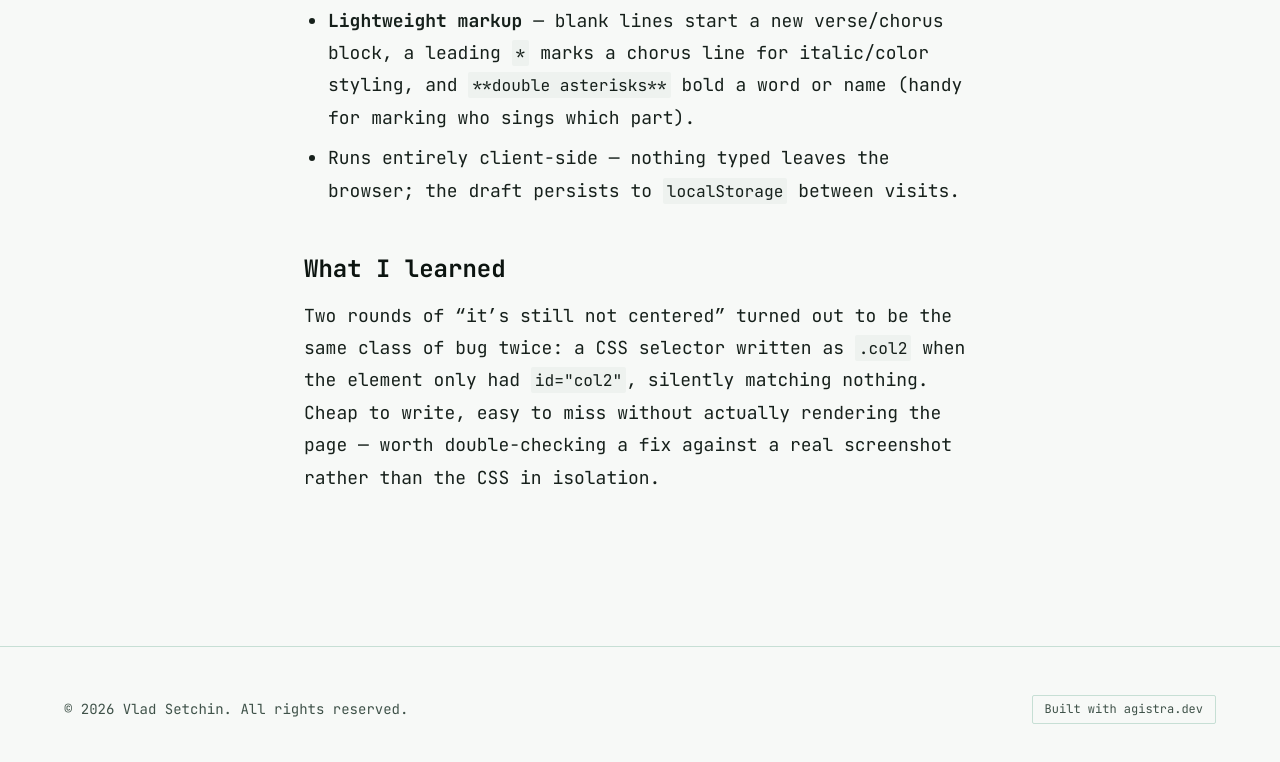
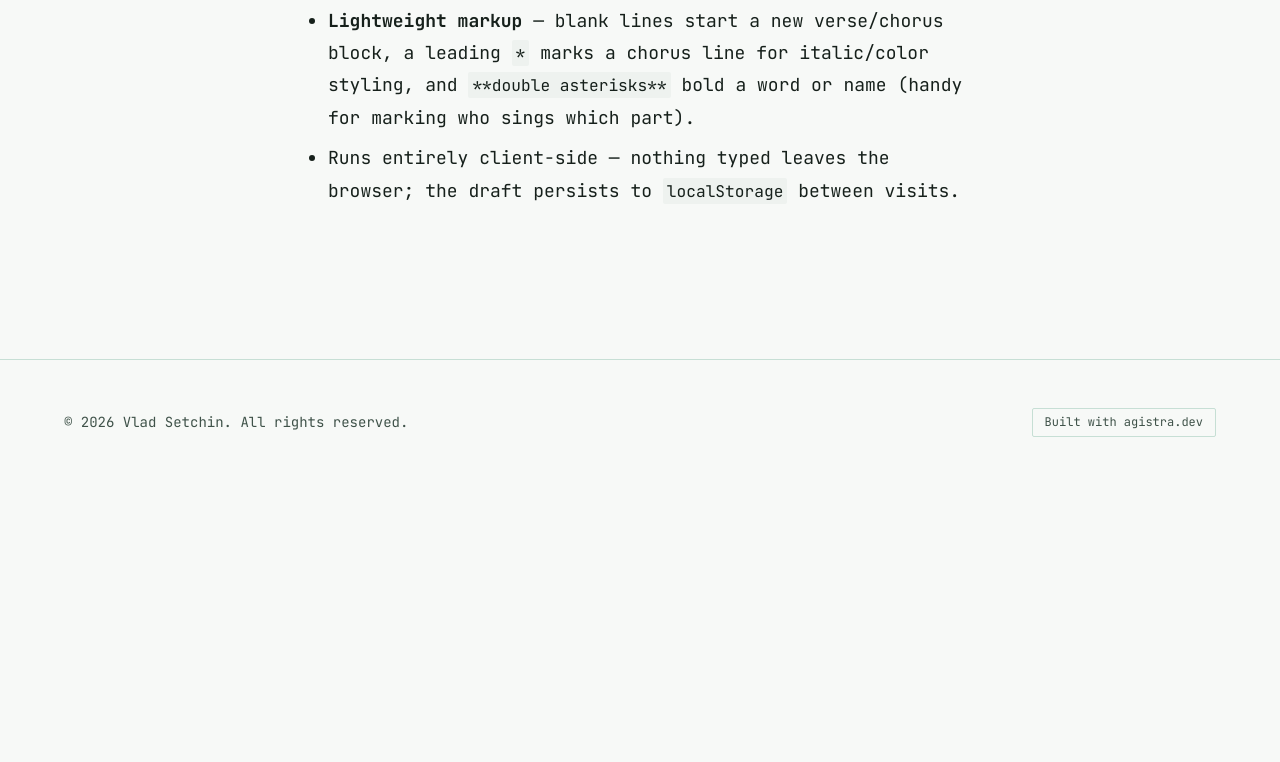
Before and after one commit to vsetchinfc/vladsetchin.me, an Astro site: page /projects/lyric-sheet-studio in a window 1280 px wide. Shown: the part 1404-2166 px from the top of the page. After the commit the page ends 1889 px from the top, so only its background shows below. Built offline with nearby package versions, Linux system fonts and the light colour scheme; Astro itself is replaced by a stand-in of ours.

Commit message:
Remove 'What I learned' section from Lyric Sheet Studio project page (#46)

```diff
--- a/src/content/projects/lyric-sheet-studio.md
+++ b/src/content/projects/lyric-sheet-studio.md
@@ -19,7 +19,3 @@ I wanted a fast way to format lyrics for a physical or on-screen sheet: pick a d
 - **Shrink-wrapped single-column centering** — in one-column mode the text block sizes itself to its own longest line and centers as a unit, keeping each line left-aligned rather than individually centering ragged text.
 - **Lightweight markup** — blank lines start a new verse/chorus block, a leading `*` marks a chorus line for italic/color styling, and `**double asterisks**` bold a word or name (handy for marking who sings which part).
 - Runs entirely client-side — nothing typed leaves the browser; the draft persists to `localStorage` between visits.
-
-## What I learned
-
-Two rounds of "it's still not centered" turned out to be the same class of bug twice: a CSS selector written as `.col2` when the element only had `id="col2"`, silently matching nothing. Cheap to write, easy to miss without actually rendering the page — worth double-checking a fix against a real screenshot rather than the CSS in isolation.
```
